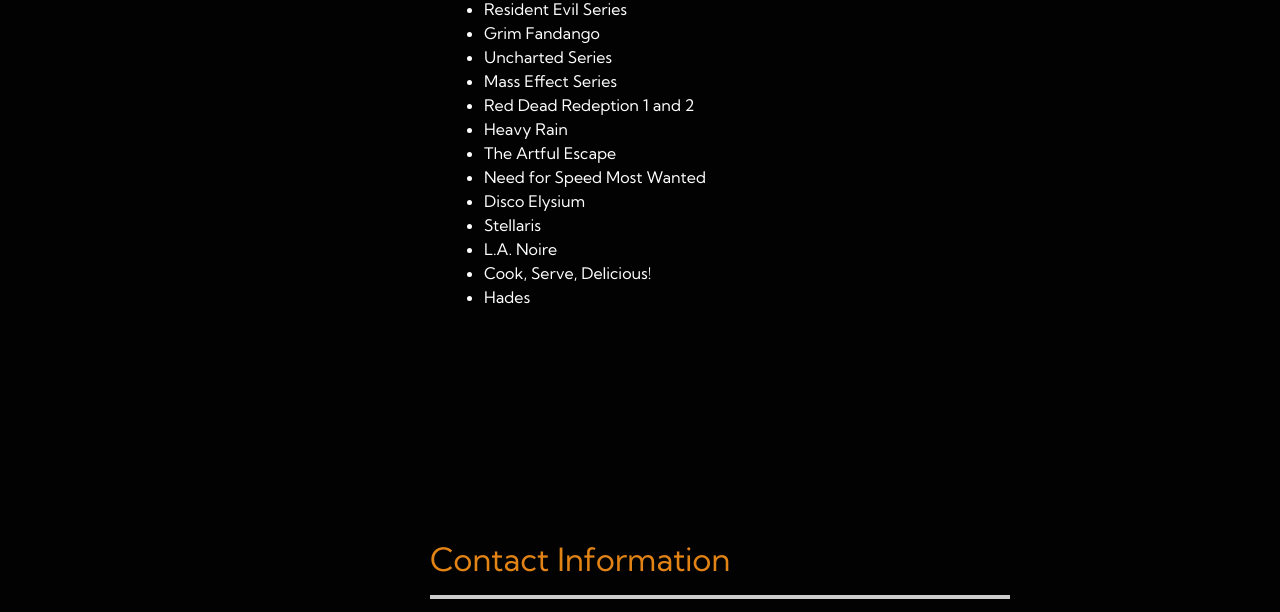
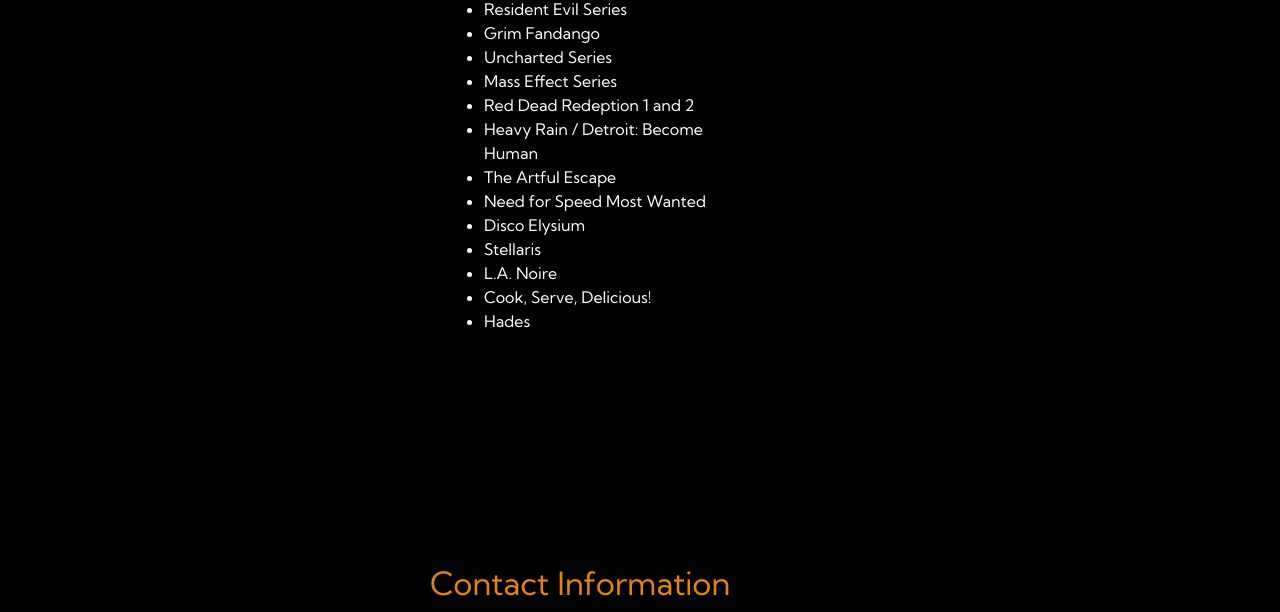
Before and after one commit to gssimao/gssimao.github.io, a plain HTML site: page index.html in a window 1280 px wide. Shown: the part 4507-5119 px from the top of the page. Drawn offline with Linux system fonts and the light colour scheme.

Commit message:
game name update
update the name of the one of the games to mention another game from the same company

```diff
--- a/index.html
+++ b/index.html
@@ -186,7 +186,7 @@
                                     <li>Uncharted Series</li>
                                     <li>Mass Effect Series</li>
                                     <li>Red Dead Redeption 1 and 2</li>
-                                    <li>Heavy Rain</li>
+                                    <li>Heavy Rain / Detroit: Become Human</li>
                                     <li>The Artful Escape</li>
                                     <li>Need for Speed Most Wanted</li>
                                     <li>Disco Elysium</li>
```
